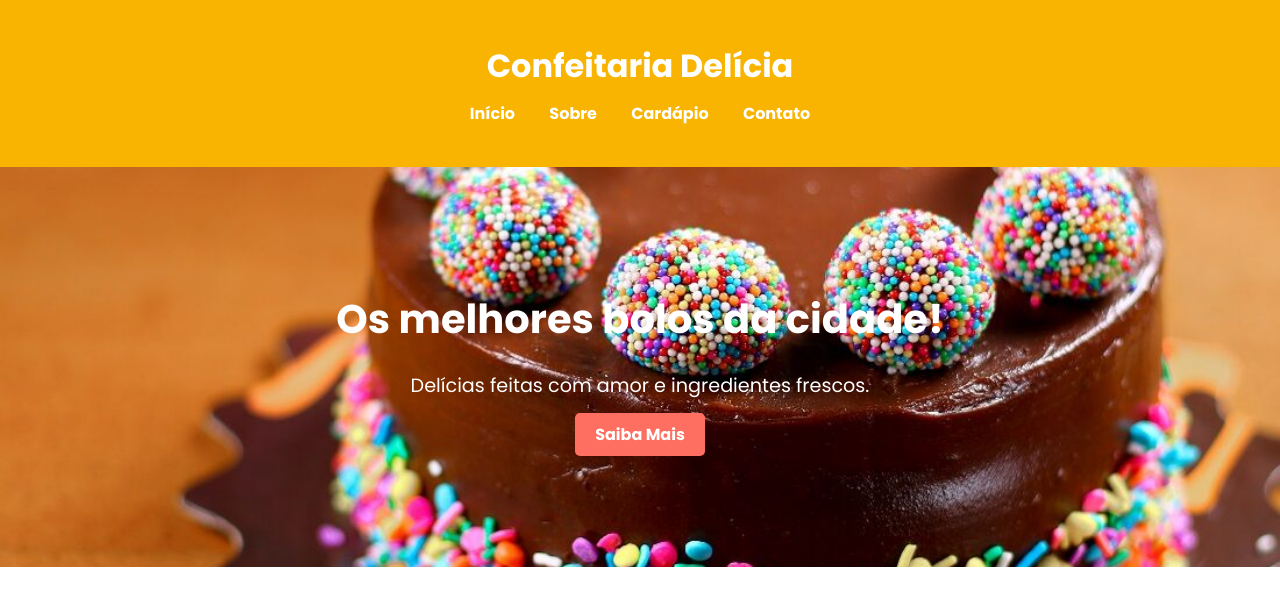
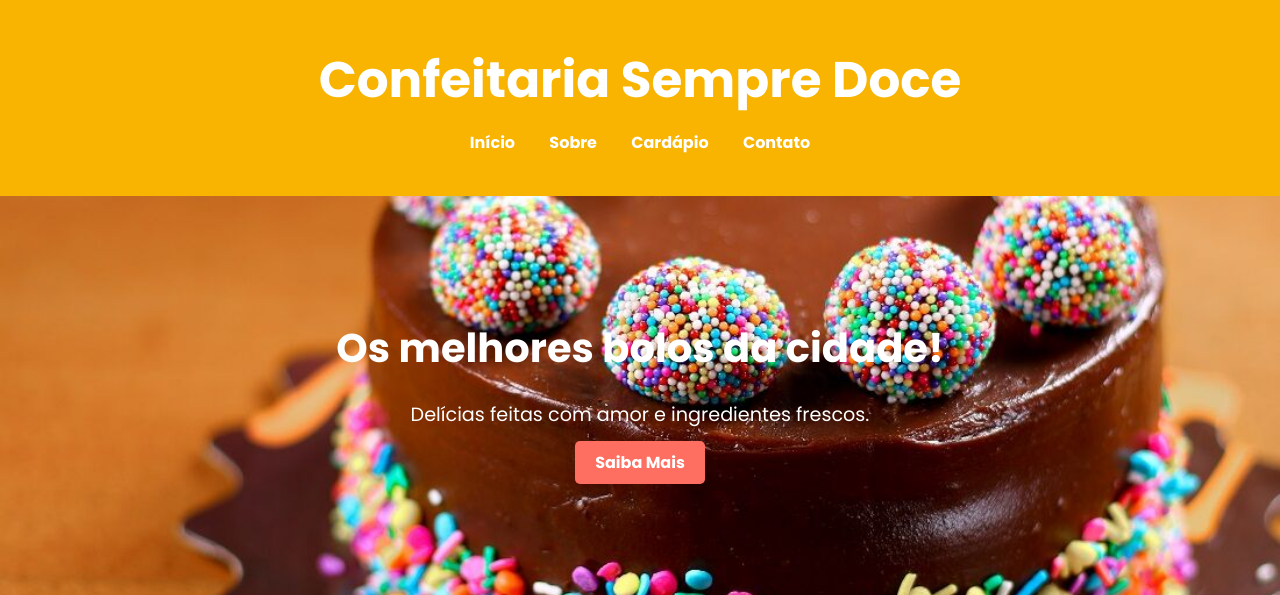
Before and after one commit to moisesolimpiofilho/confeitria-sempre-doce-app, a Flask app: page / in a window 1280 px wide. Shown: the top 595 px of the page. Run offline with Flask 3, Linux system fonts and the light colour scheme.

Commit message:
Atualizando css

```diff
--- a/static/css/cardapio.css
+++ b/static/css/cardapio.css
@@ -31,6 +31,7 @@ header {
 header h1 {
     text-align: center;
     margin-bottom: 10px;
+    font-size: 50px;
 }
 
 nav ul {
--- a/static/css/contato.css
+++ b/static/css/contato.css
@@ -25,6 +25,7 @@ header {
 header h1 {
     text-align: center;
     margin-bottom: 10px;
+    font-size: 50px;
 }
 
 nav ul {
--- a/static/css/index.css
+++ b/static/css/index.css
@@ -26,6 +26,7 @@ header {
 header h1 {
     text-align: center;
     margin-bottom: 10px;
+    font-size: 50px;
 }
 
 nav ul {
--- a/static/css/sobre.css
+++ b/static/css/sobre.css
@@ -25,6 +25,7 @@ header {
 header h1 {
     text-align: center;
     margin-bottom: 10px;
+    font-size: 50px;
 }
 
 nav ul {
--- a/templates/cardapio.html
+++ b/templates/cardapio.html
@@ -10,7 +10,7 @@
 <body>
 <header>
     <div class="container">
-        <h1>Confeitaria Delícia</h1>
+        <h1>Confeitaria Sempre Doce</h1>
         <nav>
             <ul>
                 <li><a href="{{ url_for('inicial') }}">Início</a></li>
--- a/templates/contato.html
+++ b/templates/contato.html
@@ -10,7 +10,7 @@
 <body>
     <header>
         <div class="container">
-            <h1>Confeitaria Delícia</h1>
+            <h1>Confeitaria Sempre Doce</h1>
             <nav>
                 <ul>
                     <li><a href="{{ url_for('inicial') }}">Início</a></li>
--- a/templates/index.html
+++ b/templates/index.html
@@ -10,7 +10,7 @@
 <body>
     <header>
         <div class="container">
-            <h1>Confeitaria Delícia</h1>
+            <h1>Confeitaria Sempre Doce</h1>
             <nav>
                 <ul>
                     <li><a href="{{ url_for('inicial') }}">Início</a></li>
--- a/templates/sobre.html
+++ b/templates/sobre.html
@@ -10,7 +10,7 @@
 <body>
     <header>
         <div class="container">
-            <h1>Confeitaria Delícia</h1>
+            <h1>Confeitaria Sempre Doce</h1>
             <nav>
                 <ul>
                     <li><a href="{{ url_for('inicial') }}">Início</a></li>
```
